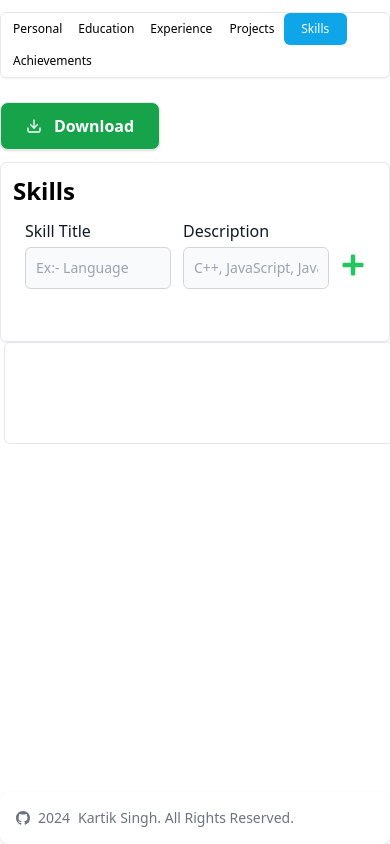
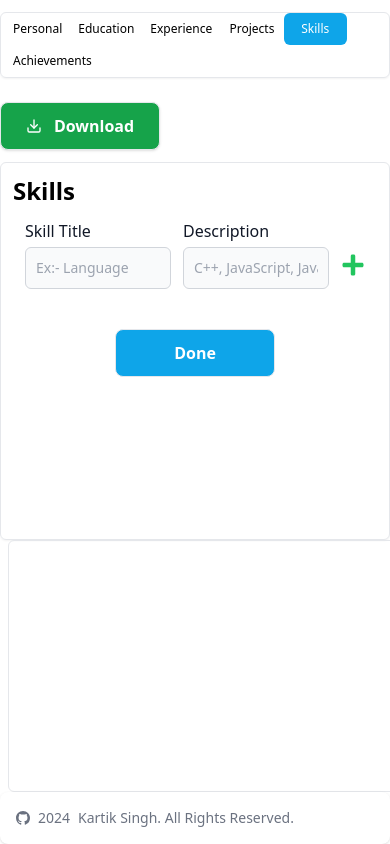
Before and after one commit to iamkartiksingh-K/Resume_builder, a React (Vite) app: page / in a window 390 px wide. Both pictures are taken after a click on the element "Skills". Built offline with nearby package versions, Linux system fonts and the light colour scheme.

Commit message:
made some ui improvements

```diff
--- a/src/App.jsx
+++ b/src/App.jsx
@@ -56,7 +56,7 @@ function App() {
 				<TabGroup
 					setSelected={setSelected}
 					selected={selected}
-					className={"w-full  md:w-1/2 my-3"}
+					className={"w-full  lg:w-1/2 my-3"}
 				/>
 				<Button
 					className={
@@ -67,9 +67,9 @@ function App() {
 					Download
 				</Button>
 			</div>
-			<div className='flex flex-col w-full lg:flex-row space-x-1 grow '>
-				<Panel className={"w-full"}>{components[selected]}</Panel>
-				<Preview className={"w-full"} />
+			<div className='flex flex-col w-full lg:flex-row md:space-y-2 sm:space-x-0 md:space-x-2 lg:space-y-0 space-x-2  grow '>
+				<Panel className={"w-full grow"}>{components[selected]}</Panel>
+				<Preview className={"w-full grow"} />
 			</div>
 			<Footer />
 		</div>
--- a/src/components/Achievements.jsx
+++ b/src/components/Achievements.jsx
@@ -19,6 +19,9 @@ const Achievements = () => {
 					"Separate each achievement with enter key ↵ \nExample:-\nCreated my own programming language. \nWriter of one of the best selling books."
 				}
 			/>
+			<p className='text-center text-slate-400'>
+				You can now download your resume
+			</p>
 		</>
 	);
 };
--- a/src/components/Skills.jsx
+++ b/src/components/Skills.jsx
@@ -4,8 +4,8 @@ import { v4 as uniqueId } from "uuid";
 import Heading from "./helper/Heading";
 import DisplaySkill from "./helper/DisplaySkill";
 import SkillForm from "./helper/SkillForm";
-
-const Skills = () => {
+import Button from "./helper/Button";
+const Skills = ({ goForward }) => {
 	const { skills, setSkills } = useContext(userInformationContext);
 
 	const [skill, setSkill] = useState({ key: "", type: "", desc: "" });
@@ -38,6 +38,11 @@ const Skills = () => {
 			<Heading>Skills</Heading>
 			<SkillForm addSkill={addSkill} skill={skill} setSkill={setSkill} />
 			<div className='mx-3 mt-10'>{savedSkills}</div>
+			<div className='flex justify-center'>
+				<Button onClick={goForward} primary className={"bg-green-500"}>
+					Done
+				</Button>
+			</div>
 		</>
 	);
 };
```
